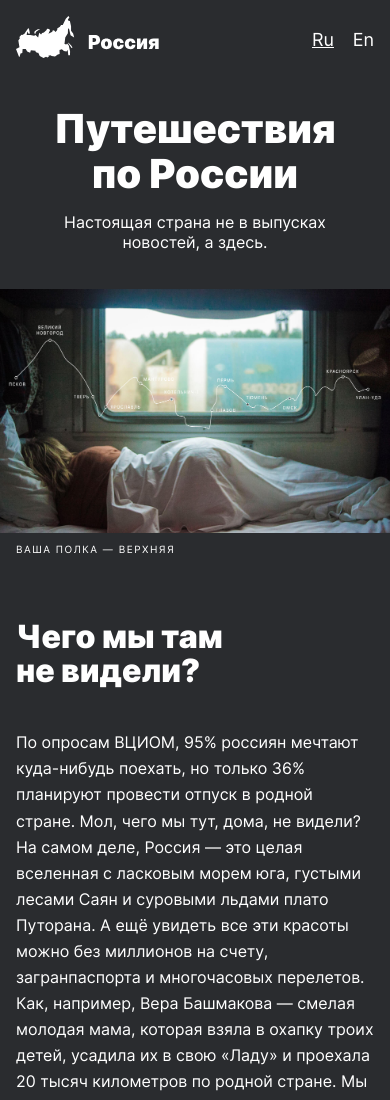
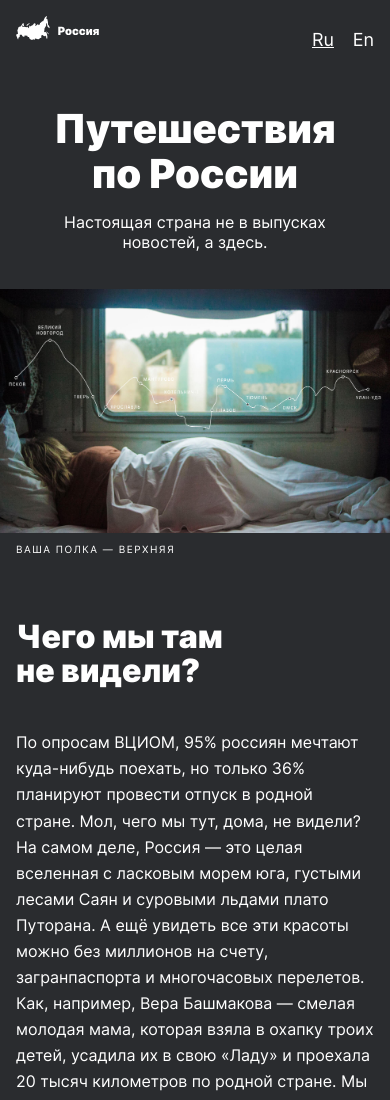
Before and after one commit to andreiklepko88/russian-travel, a plain HTML site: page index.html in a window 390 px wide. Shown: the top 1100 px of the page. Drawn offline with Linux system fonts and the light colour scheme.

```diff
--- a/blocks/header/__logo/header__logo.css
+++ b/blocks/header/__logo/header__logo.css
@@ -9,6 +9,6 @@
 
 @media screen and (max-width: 425px) {
     .header__logo {
-        height: 42px;
+        height: 24.4px;
     }
 }
```
Also changed, not shown: 1 other file.
